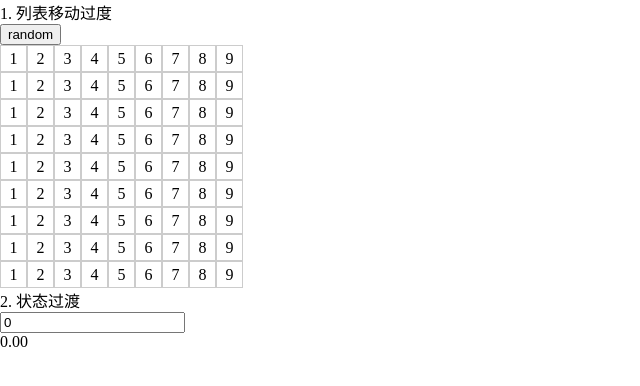
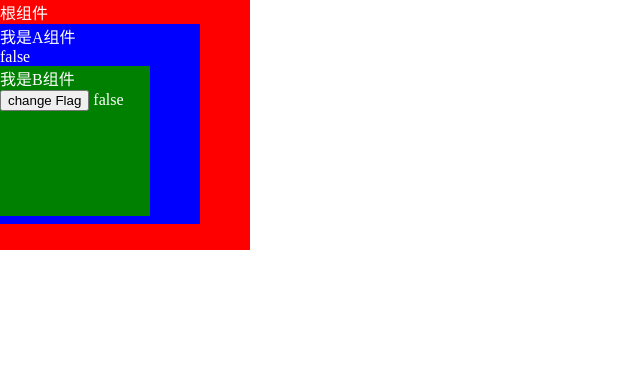
Before and after one commit to celinezhang1024/AllAboutVue, a Vue app in the folder Vue3/vite-project/: page / in a window 1280 px wide. Shown: the top 386 px of the page, without its empty margins (0-640 px from the left). Built offline with nearby package versions, Linux system fonts and the light colour scheme.

Commit message:
Provide & Inject

```diff
--- a/Vue3/vite-project/src/App.vue
+++ b/Vue3/vite-project/src/App.vue
@@ -24,7 +24,8 @@
         <div>loading...</div>
       </template>
     </Suspense> -->
-    <DynamicCard/>
+    <!-- <DynamicCard/> -->
+    <ProvideInject/>
 
   </div>
 </template>
@@ -45,6 +46,7 @@
   import LifeCycleVue from "./components/Advanced/LifeCycle.vue" // + 配合生命周期的代码
   import Layout from "./components/Advanced/Layout/Index.vue"
   import DynamicCard from "./components/Advanced/DynamicCard/Index.vue" // 洗牌动画效果
+  import ProvideInject from "./components/Advanced/ProvideInject/Index.vue" // 数据跨层传递
 
   const API = defineAsyncComponent(()=> import("./components/Advanced/API/Index.vue"))
 
--- /dev/null
+++ b/Vue3/vite-project/src/components/Advanced/ProvideInject/A.vue
@@ -0,0 +1,19 @@
+<template>
+   <div class="A">
+       <h1>我是A组件</h1>
+       {{data}}
+       <B/>
+   </div>
+</template>
+
+<script setup lang='ts'>
+import {inject} from 'vue'
+import B from './B.vue'
+let data = inject('flag')
+</script>
+
+<style scoped lang='less'>
+.A{
+    width:200px;height: 200px;background:blue;color:#fff;
+}
+</style>
--- /dev/null
+++ b/Vue3/vite-project/src/components/Advanced/ProvideInject/B.vue
@@ -0,0 +1,21 @@
+<template>
+   <div class="B">
+       <h1>我是B组件</h1>
+       <button @click="changeFlag">change Flag</button>
+       {{data}}
+   </div>
+</template>
+
+<script setup lang='ts'>
+import {inject,Ref,ref} from 'vue' // Ref interface
+let data = inject<Ref<boolean>>('flag',ref(false)); // ref(false) 兜底
+const changeFlag = ()=>{
+    data.value = !data?.value;
+}
+</script>
+
+<style scoped lang='less'>
+.B{
+    width:150px;height: 150px;background:green;color:#fff;
+}
+</style>
--- /dev/null
+++ b/Vue3/vite-project/src/components/Advanced/ProvideInject/Index.vue
@@ -0,0 +1,21 @@
+<!-- 数据跨层传递 -->
+<template>
+   <div class="root">
+       <h1>根组件</h1>
+       <A/>
+   </div>
+</template>
+
+<script setup lang='ts'>
+import {provide,ref,reactive} from 'vue'
+import A from './A.vue'
+// provide('flag',false) // 不是响应式的
+provide('flag',ref(false))
+
+</script>
+
+<style scoped lang='less'>
+.root{
+    width:250px;height: 250px;background:red;color:#fff;
+}
+</style>
```
